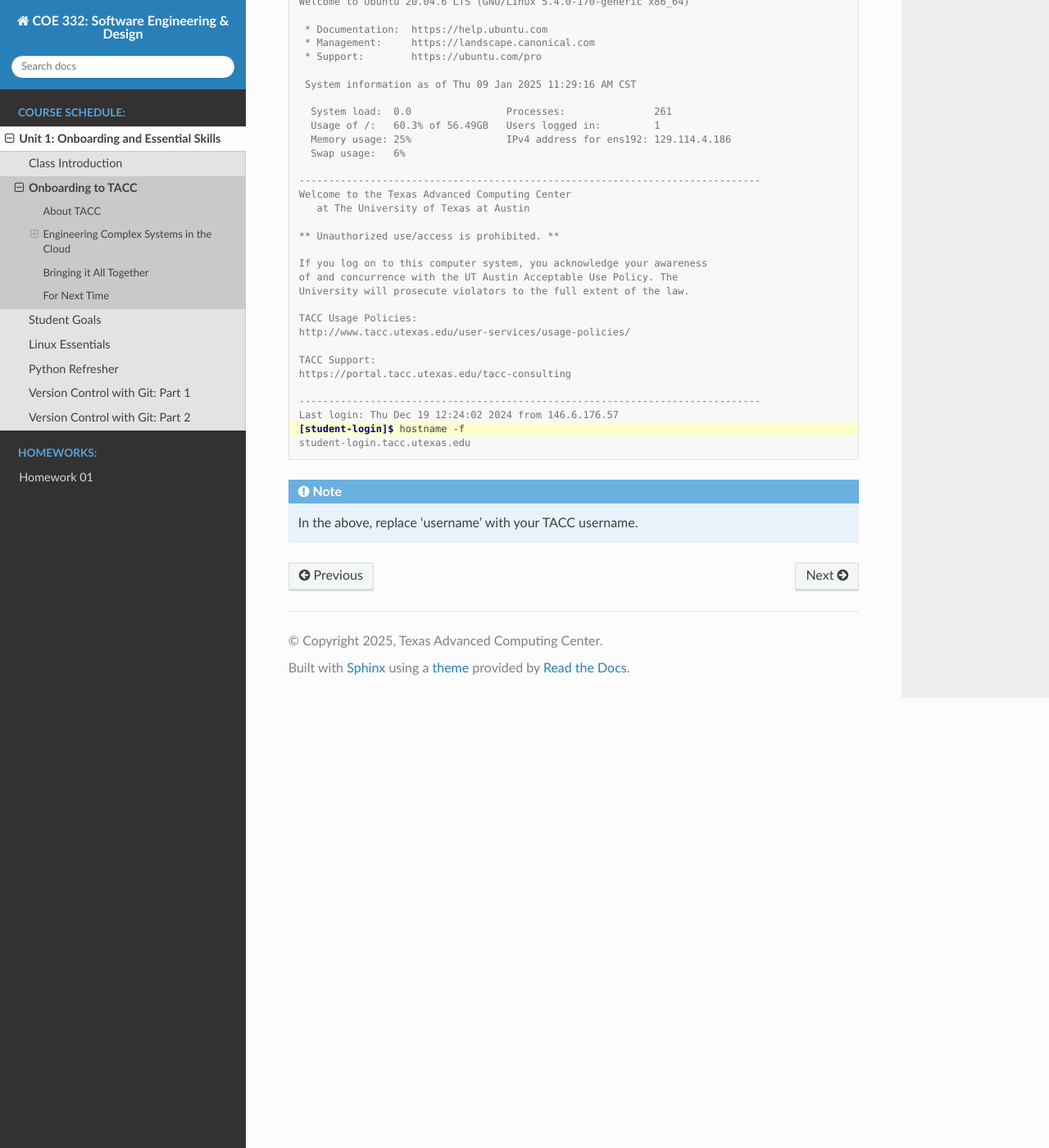
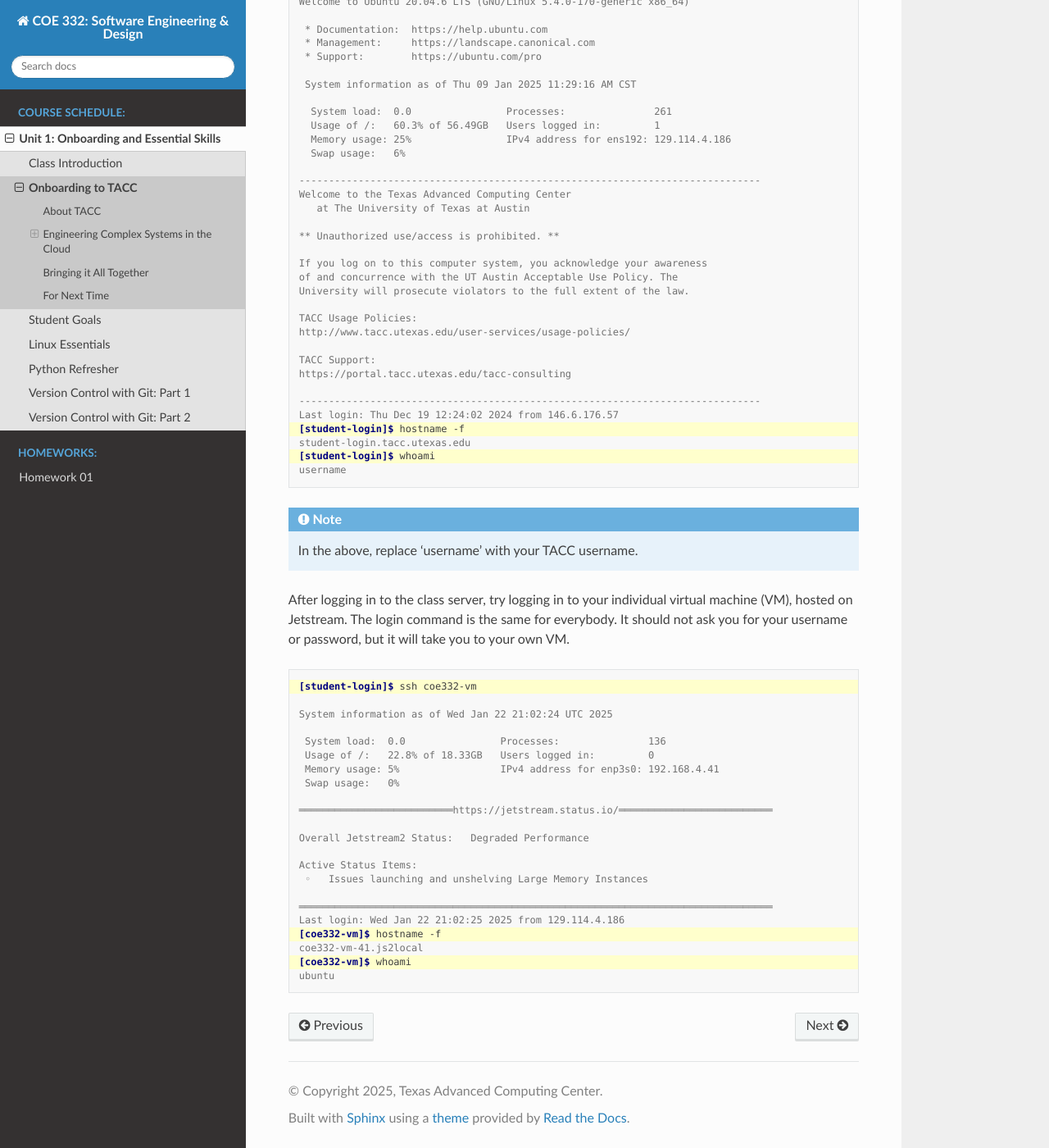
Before and after one commit to TACC/coe-332-sp25, a Sphinx documentation site: the page built from docs/unit01/tacc_onboarding.rst, in a window 1280 px wide and 1400 px high, scrolled down 7864 px. Shown: the whole window at 82% size. Built offline with Sphinx 7.4.7 and the Read the Docs theme 3.1.0, drawn with Linux system fonts in a browser that asks for light colours.

Commit message:
added instructions to log in to jetstream VM

```diff
--- a/docs/unit01/tacc_onboarding.rst
+++ b/docs/unit01/tacc_onboarding.rst
@@ -277,8 +277,41 @@
    Last login: Thu Dec 19 12:24:02 2024 from 146.6.176.57
    [student-login]$ hostname -f
    student-login.tacc.utexas.edu
+   [student-login]$ whoami
+   username
 
 
 .. note::
 
    In the above, replace 'username' with your TACC username.
+
+After logging in to the class server, try logging in to your individual virtual
+machine (VM), hosted on Jetstream. The login command is the same for everybody.
+It should not ask you for your username or password, but it will take you to
+your own VM.
+
+.. code-block:: console
+   :emphasize-lines: 1,19,21
+
+   [student-login]$ ssh coe332-vm
+
+   System information as of Wed Jan 22 21:02:24 UTC 2025
+
+    System load:  0.0                Processes:               136
+    Usage of /:   22.8% of 18.33GB   Users logged in:         0
+    Memory usage: 5%                 IPv4 address for enp3s0: 192.168.4.41
+    Swap usage:   0%
+
+   ══════════════════════════https://jetstream.status.io/══════════════════════════
+
+   Overall Jetstream2 Status:   Degraded Performance
+
+   Active Status Items:
+    ◦   Issues launching and unshelving Large Memory Instances
+
+   ════════════════════════════════════════════════════════════════════════════════
+   Last login: Wed Jan 22 21:02:25 2025 from 129.114.4.186
+   [coe332-vm]$ hostname -f
+   coe332-vm-41.js2local
+   [coe332-vm]$ whoami
+   ubuntu
```
Also changed, not shown: other parts of docs/unit01/tacc_onboarding.rst (+1 -1 lines).
